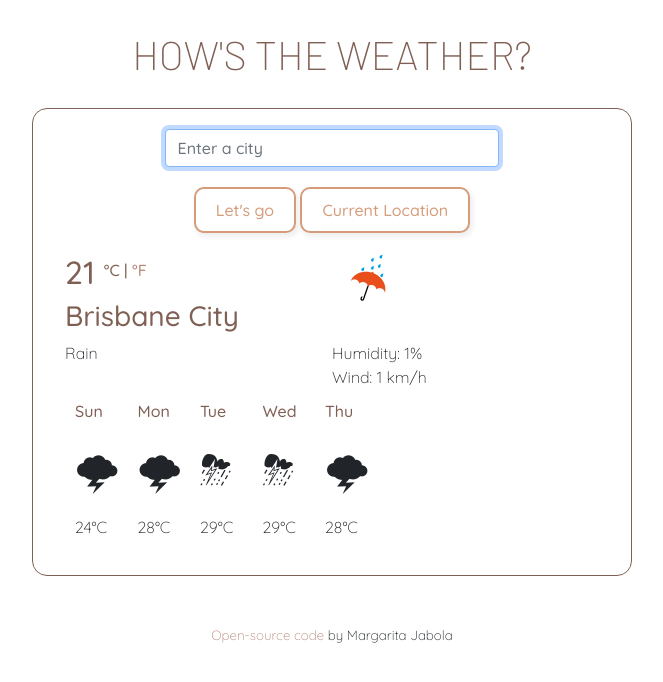
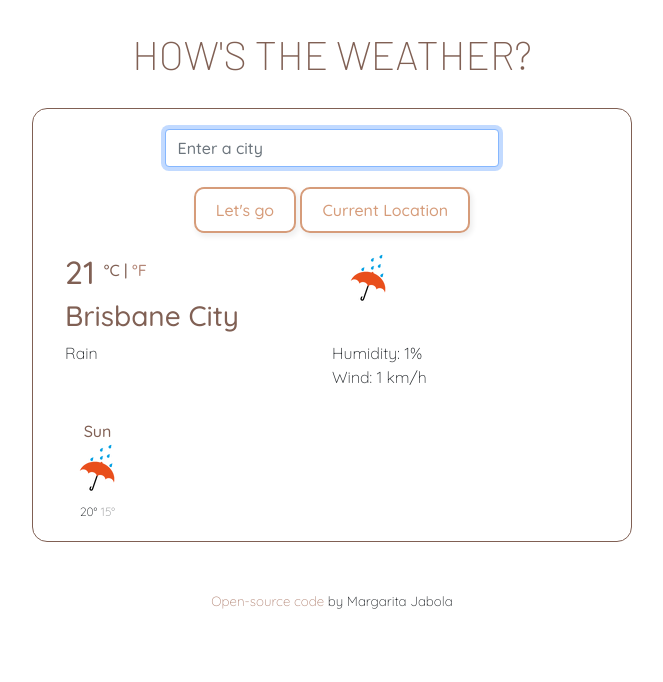
Before and after one commit to mjabola/weather-app, a plain HTML site: page index.html in a window 1280 px wide. Shown: the whole page, without its empty margins (308-971 px from the left). Drawn offline with nearby package versions, Linux system fonts and the light colour scheme; no server answers.

Commit message:
Fixed the HTML code for the forecast

```diff
--- a/index.html
+++ b/index.html
@@ -62,36 +62,18 @@
         <li>Wind: <span id="wind">1 km/h</span></li>
       </ul>
   </div>
-              <div class="row week-result">
-          <div class="col-1 daily-weather">
-            <p class="day">Sun</p>
-            <p class="weather-emoji">🌩</p>
-            <p class="temp">24°C</p>
-          </div>
-
-          <div class="col-1 daily-weather">
-            <p class="day">Mon</p>
-            <p class="weather-emoji">🌩</p>
-            <p class="temp">28°C</p>
-          </div>
-
-          <div class="col-1 daily-weather">
-            <p class="day">Tue</p>
-<p class="weather-emoji">⛈</p>
-            <p class="temp">29°C</p>
-          </div>
-
-          <div class="col-1 daily-weather">
-            <p class="day">Wed</p>
-            <p class="weather-emoji">⛈</p>
-            <p class="temp">29°C</p>
-          </div>
-
-          <div class="col-1 daily-weather">
-              <p class="day">Thu</p>
-            <p class="weather-emoji">🌩</p>
-            <p class="temp">28°C</p>
-          </div>
+            <div class="weather-forecast">
+              <div class="row">
+                <div class="col-2">
+                  <div class="day">Sun</div>
+                  <img src="media/rain-icon.png" id="icon" alt="_">
+                  <div class="temp-forecast">
+                    <span class="max-temp-forecast">20°</span>
+                    <span class="min-temp-forecast">15°</span>
+                  </div>
+                </div>
+              </div>
+            </div>
         </div>
       </div>
     </div>
--- a/src/style.css
+++ b/src/style.css
@@ -84,25 +84,24 @@ li {
   list-style-type: none;
 }
 
-.today {
-  max-width: 30%;
-  border-right: 1px solid;
-}
-
-.daily-weather {
-  position: relative;
-  display: inline;
-  margin: 10px;
-}
-
-.weather-emoji {
-  font-size: 30pt;
-}
-
 .enter-city {
   display: block;
   margin: 0 auto;
   max-width: 60%;
+}
+
+.weather-forecast {
+  text-align: center;
+  padding-top: 30px;
+}
+
+.temp-forecast {
+  font-size: 9pt;
+  padding: 10px;
+}
+
+.min-temp-forecast {
+  opacity: 0.5;
 }
 
 .day {
```
